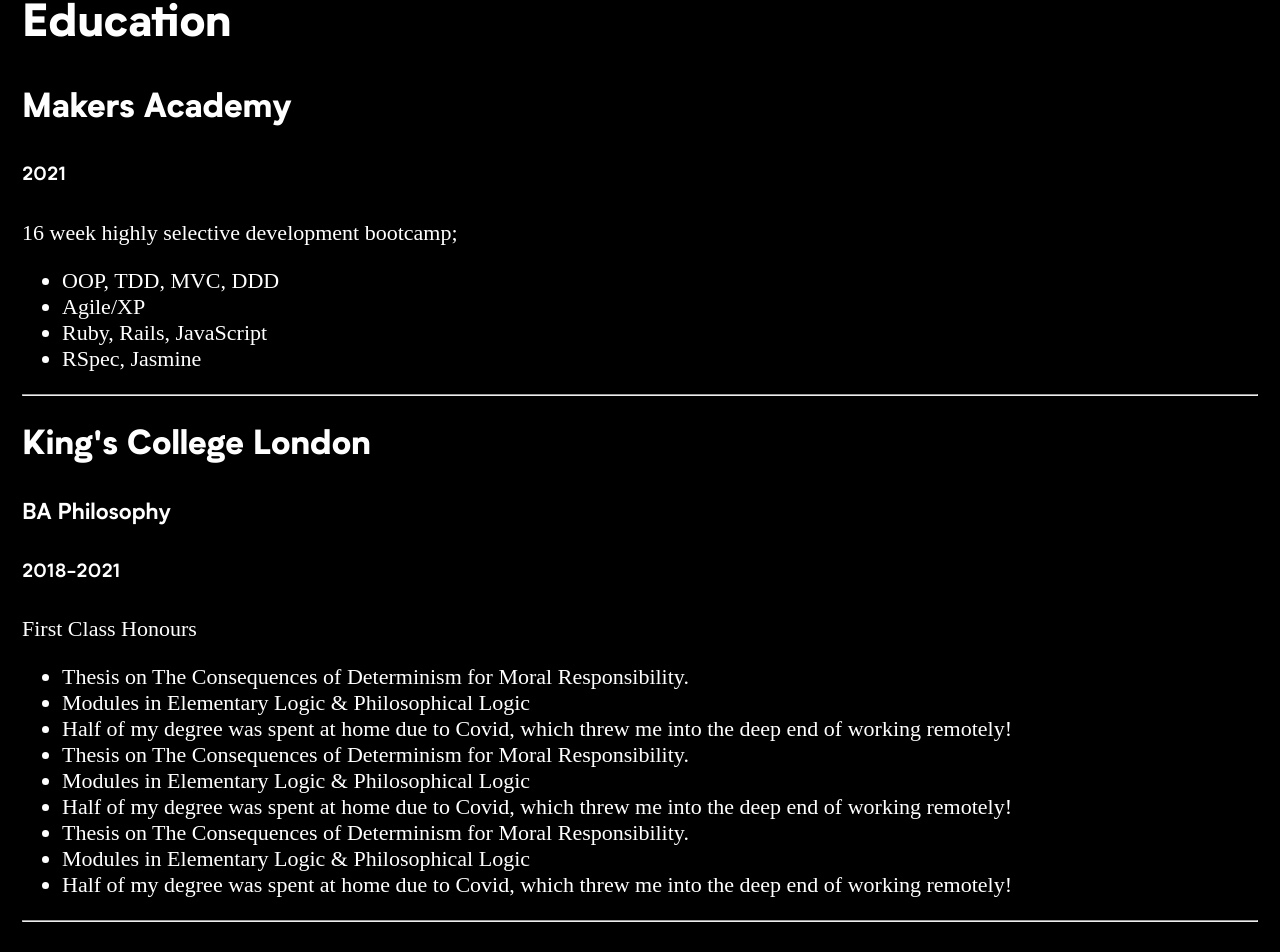
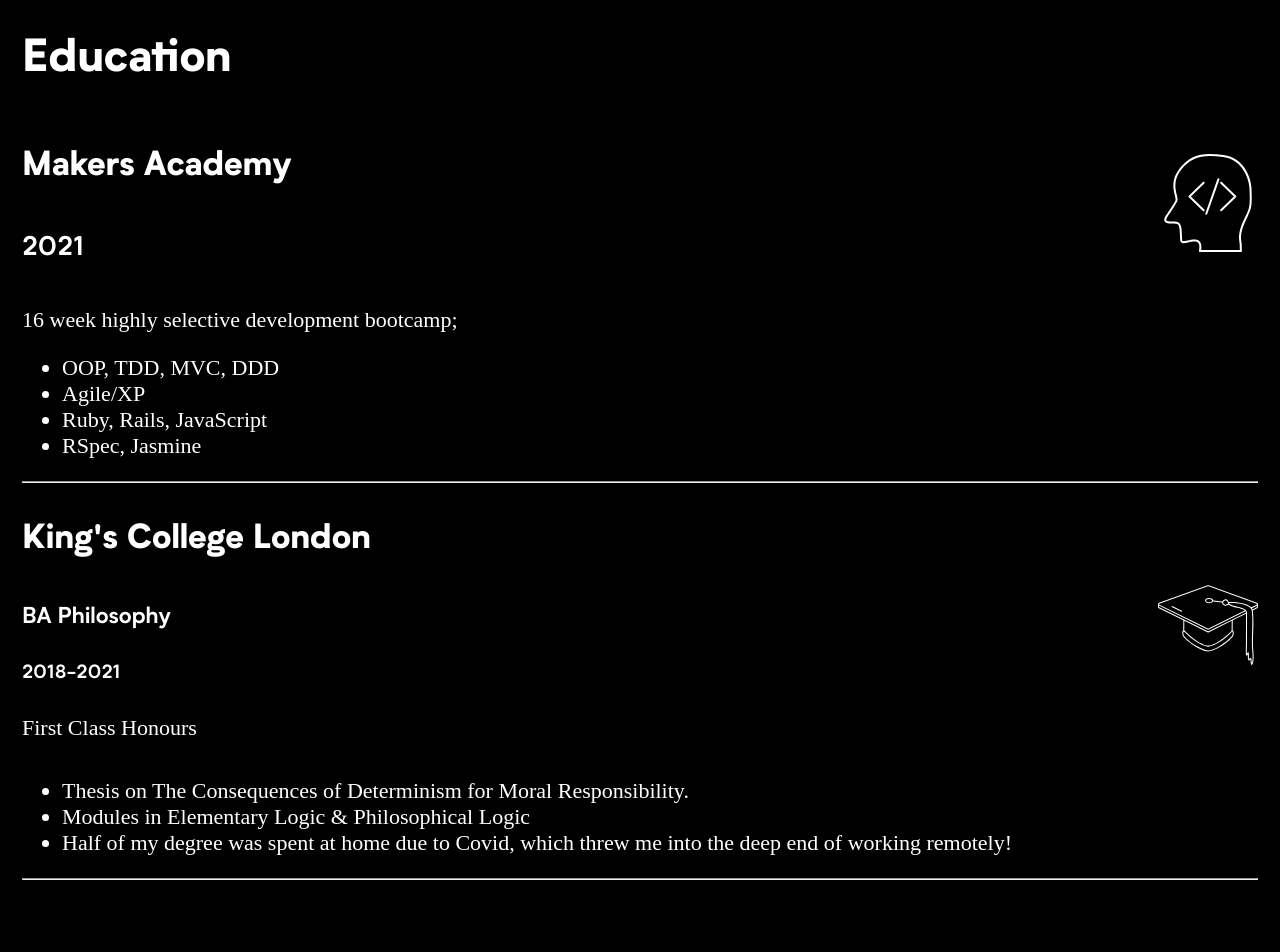
Before and after one commit to arthurfincham/react-portfolio, a React (Create React App) app: page / in a window 1280 px wide. Shown: the part 889-1841 px from the top of the page. After the commit the page ends 1802 px from the top, so only its background shows below. Built offline with nearby package versions, Linux system fonts and the light colour scheme; a web font is replaced by a local one.

Commit message:
add icons for education

```diff
--- a/src/App.css
+++ b/src/App.css
@@ -111,5 +111,22 @@
 .sticky-thc {
   position: sticky;
   top: 0;
+  padding-top: 0.8em;
   background-color: black;
 }
+
+.flex-col {
+  display: flex;
+  flex-direction: column;
+}
+
+.flex-col > * {
+  margin-top: 0.7em;
+  margin-bottom: 0.7em;
+}
+
+.flex-row {
+  display: flex;
+  flex-direction: row;
+  justify-content: space-between;
+}
--- a/src/components/Education.js
+++ b/src/components/Education.js
@@ -1,9 +1,17 @@
+import headIcon from '../svgs/headIcon.svg';
+import uniIcon from '../svgs/uniIcon.svg';
+
 export default function Education() {
   return (
     <div class="section-box" id="Education">
       <h1 className="sticky-thc">Education</h1>
-      <h2>Makers Academy</h2>
-      <h5 class="">2021</h5>
+      <div className="flex-row">
+        <div className="flex-col">
+          <h2>Makers Academy</h2>
+          <h3 class="">2021</h3>
+        </div>
+        <img src={headIcon} className="White-line" alt="logo" />
+      </div>
       <p class="">16 week highly selective development bootcamp;</p>
       <ul>
         <li class="">OOP, TDD, MVC, DDD</li>
@@ -12,17 +20,16 @@ export default function Education() {
         <li class="">RSpec, Jasmine</li>
       </ul>
       <hr class="" />
-      <h2>King's College London</h2>
-      <h4>BA Philosophy</h4>
-      <h5 class="">2018-2021</h5>
-      <p class="">First Class Honours</p>
+      <div className="flex-row">
+        <div className="flex-col">
+          <h2>King's College London</h2>
+          <h4>BA Philosophy</h4>
+          <h5 class="">2018-2021</h5>
+          <p class="">First Class Honours</p>
+        </div>
+        <img src={uniIcon} className="White-line" alt="logo" />
+      </div>
       <ul>
-        <li class="">Thesis on The Consequences of Determinism for Moral Responsibility.</li>
-        <li class="">Modules in Elementary Logic & Philosophical Logic</li>
-        <li class="">Half of my degree was spent at home due to Covid, which threw me into the deep end of working remotely!</li>
-        <li class="">Thesis on The Consequences of Determinism for Moral Responsibility.</li>
-        <li class="">Modules in Elementary Logic & Philosophical Logic</li>
-        <li class="">Half of my degree was spent at home due to Covid, which threw me into the deep end of working remotely!</li>
         <li class="">Thesis on The Consequences of Determinism for Moral Responsibility.</li>
         <li class="">Modules in Elementary Logic & Philosophical Logic</li>
         <li class="">Half of my degree was spent at home due to Covid, which threw me into the deep end of working remotely!</li>
```
Also changed, not shown: src/svgs/headIcon.svg (added), src/svgs/uniIcon.svg (added).
